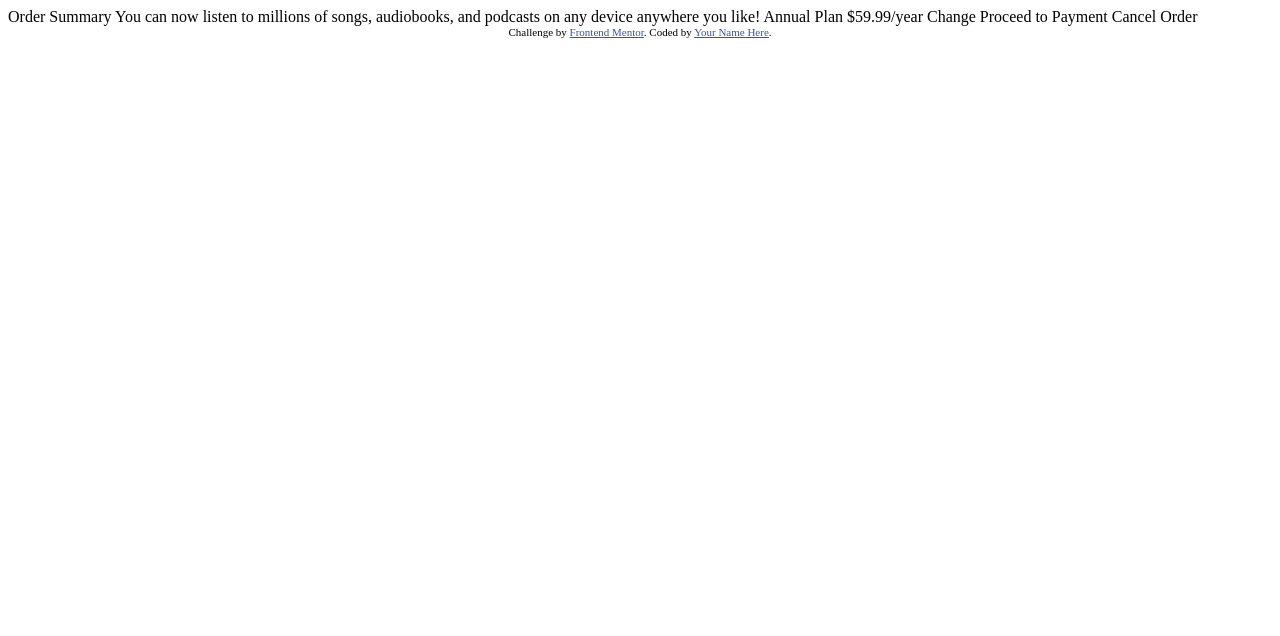
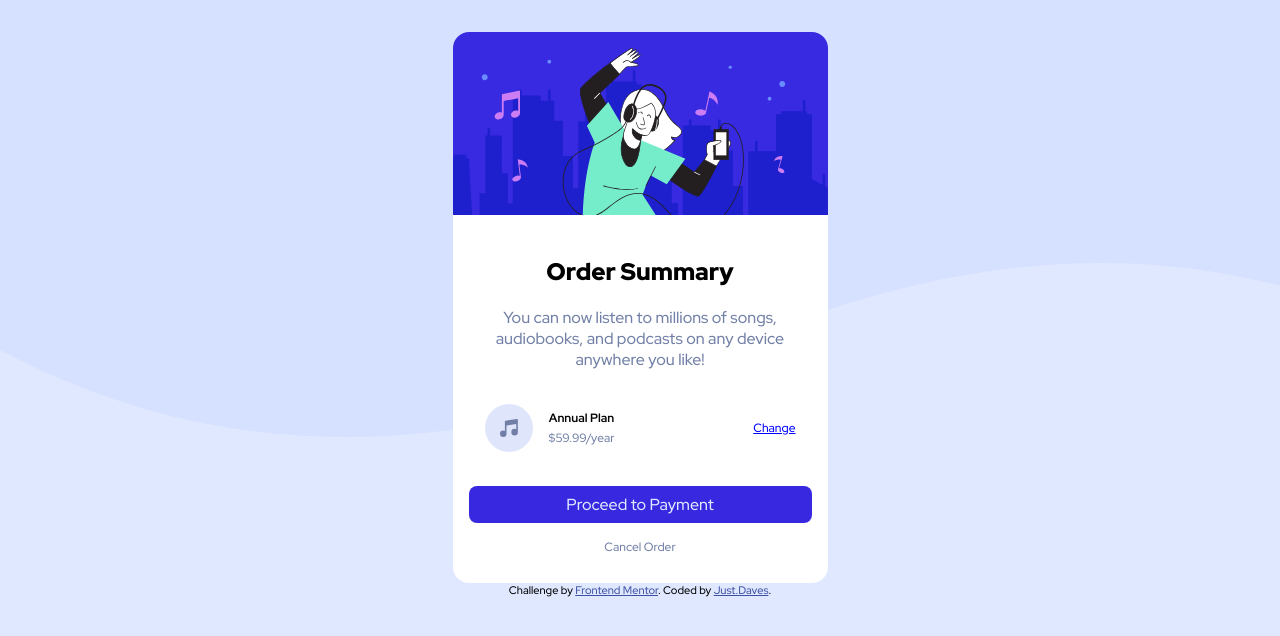
Before and after one commit to DavesTicTeixeira/OrderSummaryComponent, a plain HTML site: page index.html in a window 1280 px wide. Drawn offline with Linux system fonts and the light colour scheme.

Commit message:
Final
Final commit before publishing V1

```diff
--- a/index.html
+++ b/index.html
@@ -2,8 +2,12 @@
 <html lang="en">
 <head>
   <meta charset="UTF-8">
-  <meta name="viewport" content="width=device-width, initial-scale=1.0"> <!-- displays site properly based on user's device -->
-
+  <meta name="viewport" content="width=device-width, initial-scale=1.0">
+  <!-- displays site properly based on user's device -->
+  <link rel="preconnect" href="https://fonts.googleapis.com">
+<link rel="preconnect" href="https://fonts.gstatic.com" crossorigin>
+<link href="https://fonts.googleapis.com/css2?family=Red+Hat+Display:wght@500;700;900&display=swap" rel="stylesheet">
+<link rel="stylesheet" href="style.css">
   <link rel="icon" type="image/png" sizes="32x32" href="./images/favicon-32x32.png">
 
   <title>Frontend Mentor | Order summary card</title>
@@ -15,23 +19,35 @@
   </style>
 </head>
 <body>
+  <main class="main">
+    <div class="hero">
+      <img class="hero-img" src="./images/illustration-hero.svg" alt="" width="375px">
+    </div>
+    <section class="content">
+      <h1 class="title">Order Summary</h1>
+      <p class="text">You can now listen to millions of songs, audiobooks, and podcasts on any
+        device anywhere you like!</p>
+        <div class="plan">
+          <div class="sub-plan">
+          <img src="./images/icon-music.svg" alt="" class="icon">
+          <div class="price">
+            <p class="desc">Annual Plan</p>
+            <p class="pricetxt">$59.99/year</p>
+          </div>
+        </div>
+          <p class="change">Change</p>
+        </div>
+        <div>
+          <p class="button">Proceed to Payment</p>
+          <p class="cancel">Cancel Order</p>
+        </div>
+      </section>
 
-  Order Summary
+    </main>
+    <div class="attribution">
+      Challenge by <a href="https://www.frontendmentor.io?ref=challenge" target="_blank">Frontend Mentor</a>.
+      Coded by <a href="#">Just.Daves</a>.
+    </div>
 
-  You can now listen to millions of songs, audiobooks, and podcasts on any
-  device anywhere you like!
-
-  Annual Plan
-  $59.99/year
-
-  Change
-
-  Proceed to Payment
-  Cancel Order
-
-  <div class="attribution">
-    Challenge by <a href="https://www.frontendmentor.io?ref=challenge" target="_blank">Frontend Mentor</a>.
-    Coded by <a href="#">Your Name Here</a>.
-  </div>
 </body>
 </html>
--- /dev/null
+++ b/style.css
@@ -0,0 +1,96 @@
+
+body {
+    font-family: 'Red Hat Display', sans-serif;
+    background-image: url(./images/pattern-background-desktop.svg);
+    background-repeat: no-repeat;
+    background-color: hsl(225, 100%, 94%);
+    font-size: 16px;
+}
+
+.main {
+    max-width: 375px;
+    margin: 32px auto 0px auto;
+    background-color: white;
+    border-radius: 16px;
+}
+
+.content {
+    padding: 16px;
+    text-align: center;
+}
+
+.hero-img {
+    border-radius: 16px 16px 0 0;
+}
+
+.title {
+    font-weight: 900;
+}
+
+.text {
+    color:  hsl(224, 23%, 55%);
+    font-weight: 500;
+}
+
+.plan {
+    display: flex;
+    align-items: center;
+    justify-content: space-between;
+    padding: 16px;
+    font-size: 12px;
+}
+
+.sub-plan {
+    display: flex;
+    align-items: center;
+}
+
+.price {
+    line-height: 8px;
+    padding-left: 16px;
+}
+
+.pricetxt {
+    color:  hsl(224, 23%, 55%);
+}
+
+.desc {
+    font-weight: 700;
+}
+
+.change {
+    text-decoration: underline;
+    color: blue;
+}
+
+.button {
+    background-color: hsl(245, 75%, 52%);
+    padding: 8px;
+    border-radius: 8px;
+    font-family: inherit;
+    font-size: 16px;
+    color:hsl(225, 100%, 94%);
+    font-weight: 500;
+}
+
+.cancel {
+    font-size: 12px;
+    color:  hsl(224, 23%, 55%);
+}
+
+.change:hover {
+    color: hsl(224, 23%, 55%);;
+    text-decoration: none;
+    cursor: pointer;
+}
+
+.button:hover {
+    opacity: .6;
+    cursor: pointer;
+}
+
+.cancel:hover {
+
+    color: black;
+    cursor: pointer;
+}
```
Also changed, not shown: images/favicon-32x32.png (added), images/icon-music.svg (added), images/illustration-hero.svg (added), images/pattern-background-desktop.svg (added), images/pattern-background-mobile.svg (added), 1 other file.
